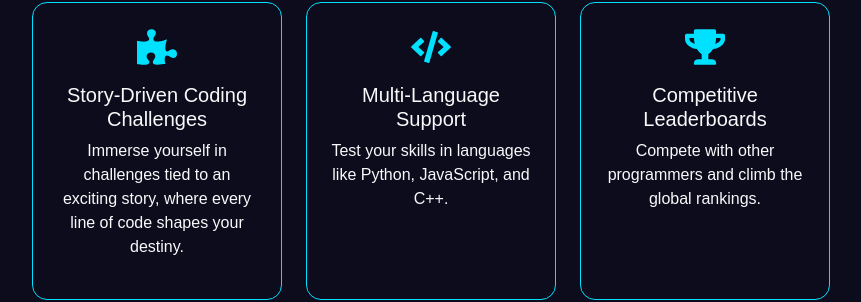
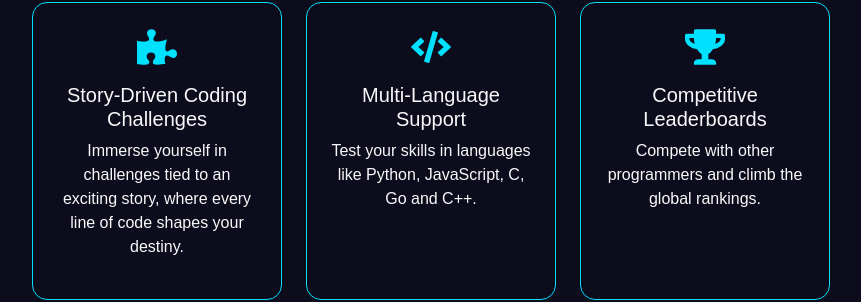
Before and after one commit to enghenzoo/Pyramind, a React (Vite) app: page / in a window 1280 px wide. Shown: the part 1027-1329 px from the top of the page, without its empty margins (209-1070 px from the left). Built offline with nearby package versions, Linux system fonts and the light colour scheme.

Commit message:
Update Home.jsx

```diff
--- a/src/pages/home/Home.jsx
+++ b/src/pages/home/Home.jsx
@@ -61,7 +61,7 @@ export default function Home() {
             <FaCode className="feature-icon mb-3" />
             <h5>Multi-Language Support</h5>
             <p>
-              Test your skills in languages like Python, JavaScript, and C++.
+              Test your skills in languages like Python, JavaScript, C, Go and C++.
             </p>
           </div>
           <div className="feature-card p-4">
@@ -113,18 +113,6 @@ export default function Home() {
         </div>
       </section>
 
-      {/* Final CTA */}
-      {/* <section id="cta" className="final-cta py-5 text-center">
-        <h2 className="section-title mb-4">
-          Are you ready to hack the PyraMind?
-        </h2>
-        <div className="d-flex justify-content-center gap-4 flex-wrap">
-          <button className="btn enter-btn px-4 py-2 fw-bold">
-            <FaPlay className="me-2" /> ENTER THE GRID
-          </button>
-        </div>
-      </section> */}
-
       <Footer />
     </div>
   );
```
